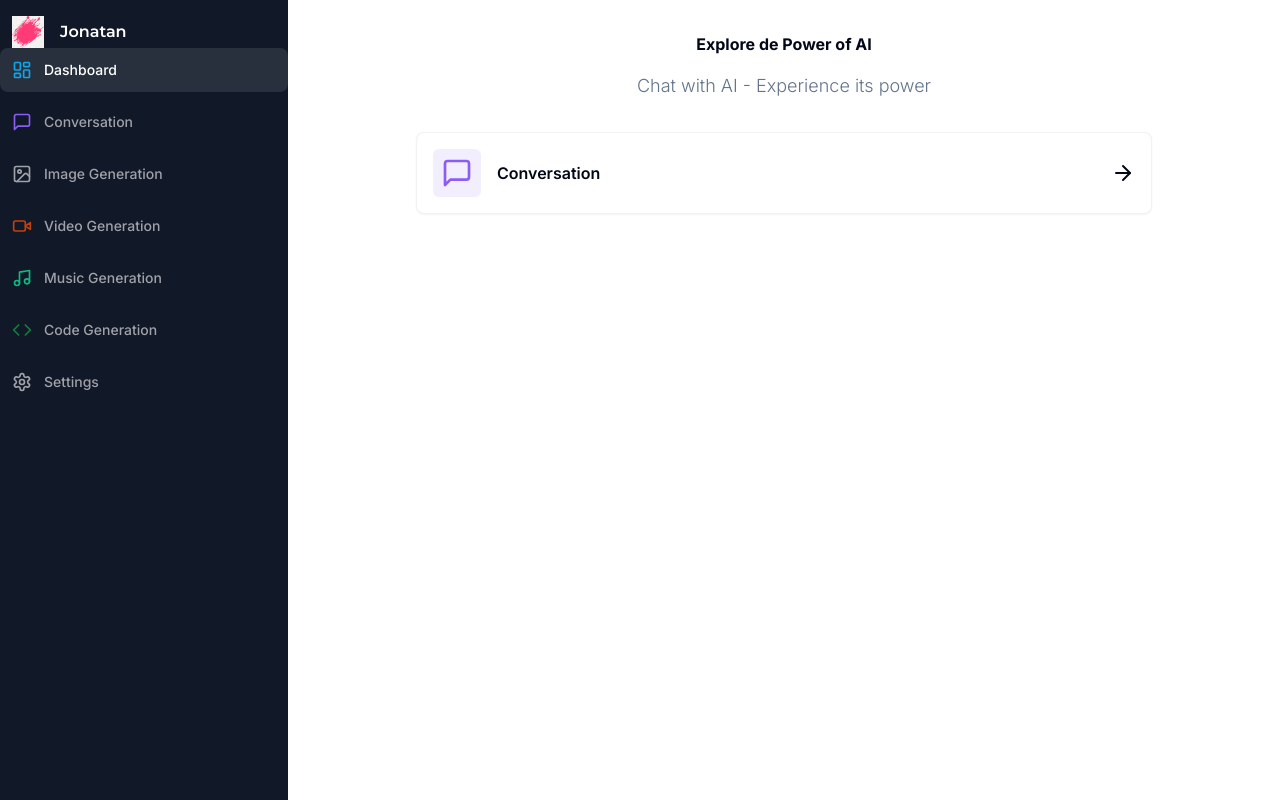
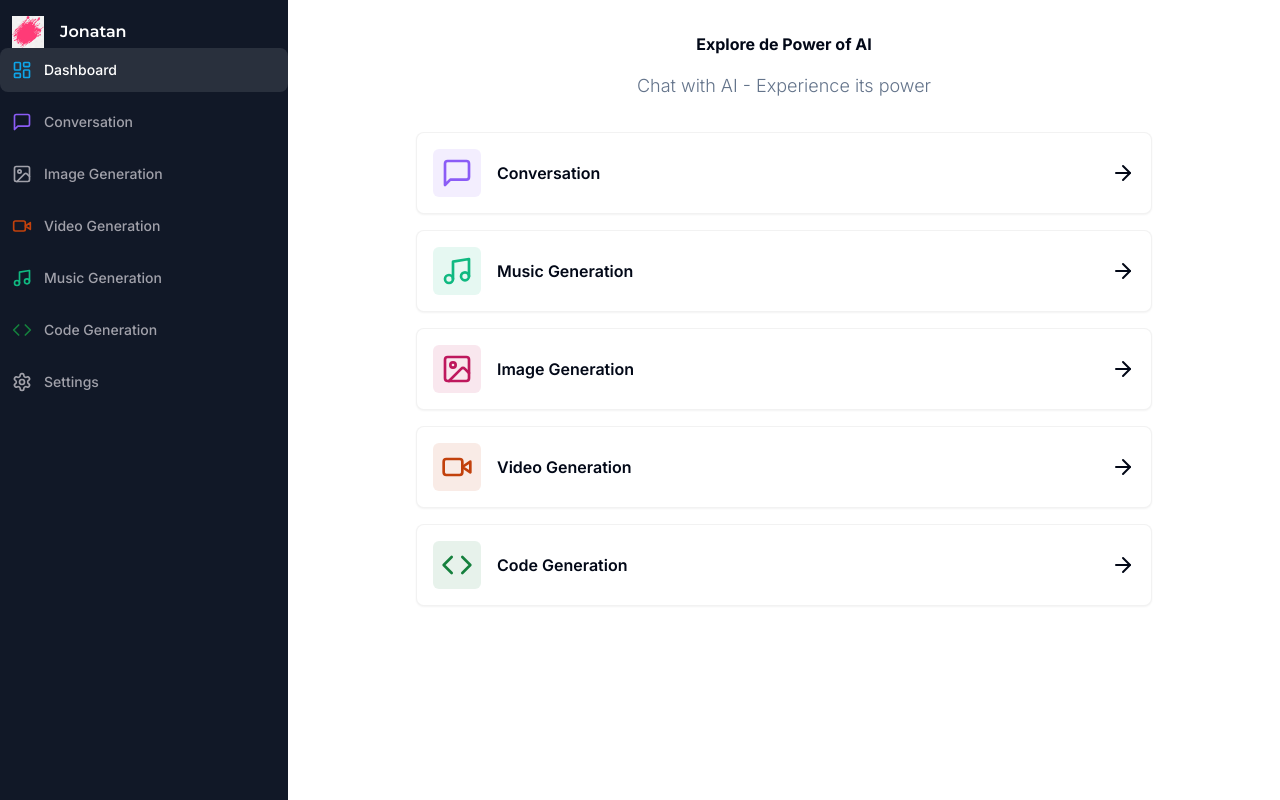
Before and after one commit to JoniMop/aitooling, a Next.js app in the folder aitool/: page /dashboard in a window 1280 px wide. Built offline with nearby package versions, Linux system fonts and the light colour scheme.

Commit message:
Finishing dashboard page

```diff
--- a/aitool/app/(dashboard)/(routes)/dashboard/page.tsx
+++ b/aitool/app/(dashboard)/(routes)/dashboard/page.tsx
@@ -1,11 +1,15 @@
 //import { UserButton } from "@clerk/nextjs";
 
 "use client"
+
+import {useRouter} from "next/navigation";
 import { Card } from "@/components/ui/card";
 import { ArrowRight } from "lucide-react";
 
 import { cn } from "@/lib/utils";
 import { MessageSquare } from "lucide-react";
+import {Music} from "lucide-react";
+import {VideoIcon, ImageIcon, Code} from "lucide-react";
 
 const tools = [
 	{
@@ -14,9 +18,39 @@
 		color: "text-violet-500",
 		bgColor: "bg-violet-500/10",
 		href: "/conversation"
+	},
+	{
+		label: "Music Generation",
+		icon: Music,
+		color: "text-emerald-500",
+		bgColor: "bg-emerald-500/10",
+		href: "/music"
+	},
+	{
+		label: "Image Generation",
+		icon: ImageIcon,
+		color: "text-pink-700",
+		bgColor: "bg-pink-700/10",
+		href: "/image"
+	},
+	{
+		label: "Video Generation",
+		icon: VideoIcon,
+		color: "text-orange-700",
+		bgColor: "bg-orange-700/10",
+		href: "/video"
+	},
+	{
+		label: "Code Generation",
+		icon: Code,
+		color: "text-green-700",
+		bgColor: "bg-green-700/10",
+		href: "/code"
 	}
+
 ]
 const DashboardPage = () => {
+ const router = useRouter();
 	return (
 		<div>
 			<div className="mb-8 space-y-4 ">
@@ -30,6 +64,7 @@
 			<div className="px-4 md:px-20 lg:px-32 space-y-4">
 				{tools.map((tool) => (
 					<Card
+						onClick={() => router.push(tool.href)}
 						key={tool.href}
 						className="p-4 border-black/5 flex items-center justify-between hover:shadow-md transition cursor-pointer"
 					>
```
